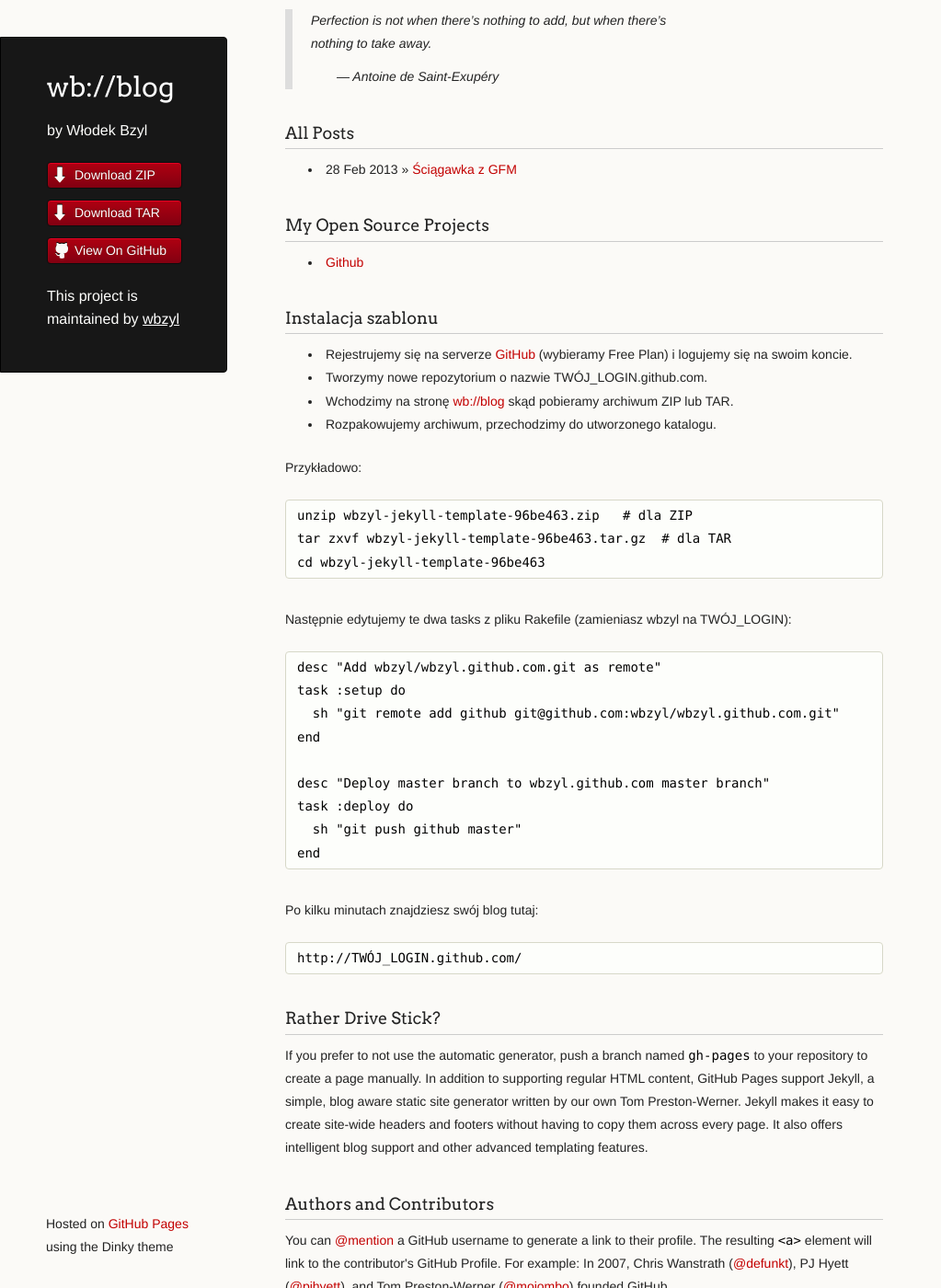
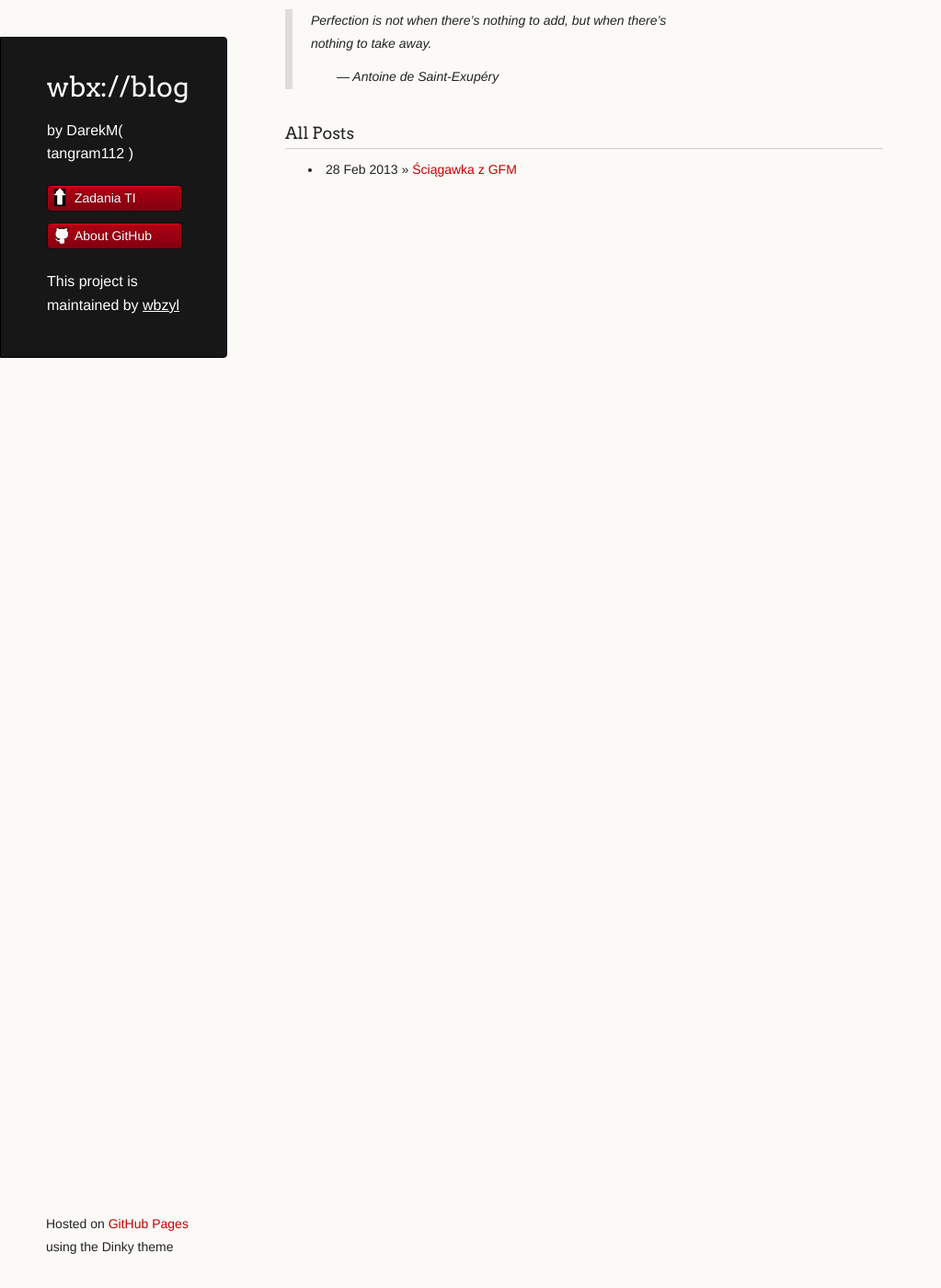
Before and after one commit to tangram112/t112blog, a Jekyll site: the page built from index.html, in a window 1280 px wide and 1400 px high. Shown: the whole window at 92% size, without its empty margins (0-1023 px from the left). Built offline with Jekyll 4.4.1, drawn with Linux system fonts in a browser that asks for light colours; Markdown is read by kramdown in place of the engine named in the settings; some of the changed text lies outside the part shown.

Commit message:
Merge dawnego master z gh-pages v2

```diff
--- a/_config.yml
+++ b/_config.yml
@@ -1,4 +1,4 @@
 markdown: redcarpet
 permalink: ":year/:month/:day/:title/"
 pygments: true
-baseurl:
+baseurl: /t112blog
--- a/_layouts/index.html
+++ b/_layouts/index.html
@@ -3,12 +3,12 @@
   <head>
     <meta charset="utf-8">
     <meta http-equiv="X-UA-Compatible" content="chrome=1">
-    <title>wb://blog</title>
+    <title>T112://blog</title>
 
-    <link rel="stylesheet" href="{{ site.baseurl }}/t112blog/stylesheets/styles.css">
-    <link rel="stylesheet" href="{{ site.baseurl }}/t112blog/stylesheets/pygment_trac.css">
-    <link rel="stylesheet" href="{{ site.baseurl }}/t112blog/stylesheets/blog.css">
-    <script src="{{ site.baseurl }}/t112blog/javascripts/scale.fix.js"></script>
+    <link rel="stylesheet" href="{{ site.baseurl }}/stylesheets/styles.css">
+    <link rel="stylesheet" href="{{ site.baseurl }}/stylesheets/pygment_trac.css">
+    <link rel="stylesheet" href="{{ site.baseurl }}/stylesheets/blog.css">
+    <script src="{{ site.baseurl }}/javascripts/scale.fix.js"></script>
     <meta name="viewport" content="width=device-width, initial-scale=1, user-scalable=no">
     <!--[if lt IE 9]>
     <script src="//html5shiv.googlecode.com/svn/trunk/html5.js"></script>
@@ -18,11 +18,15 @@
     <div class="wrapper">
       <header>
         <h1 class="header">{{ page.title }}</h1>
-        <p class="header">by Włodek Bzyl</p>
+        <p class="header">by DarekM( tangram112 )</p>
         <ul>
+<!--
           <li class="download"><a class="buttons" href="https://github.com/wbzyl/jekyll-template/zipball/dinky-theme">Download ZIP</a></li>
           <li class="download"><a class="buttons" href="https://github.com/wbzyl/jekyll-template/tarball/dinky-theme">Download TAR</a></li>
           <li><a class="buttons github" href="https://github.com/wbzyl/jekyll-template/tree/dinky-theme">View On GitHub</a></li>
+-->
+          <li><a class="buttons-arrow-up" href="http://tangram112.github.com/">Zadania TI</a></li>
+          <li><a class="buttons github" href="https://github.com/">About GitHub</a></li>
         </ul>
         <p class="header">This project is maintained by <a class="header name" href="https://github.com/wbzyl">wbzyl</a></p>
       </header>
@@ -35,7 +39,9 @@
           <p class="source">— Antoine de Saint-Exupéry</p>
         </blockquote>
 
+<!-- dartst Tu jest wstrzykiwana zawartosc pliku index.html z katalogu glownego -->
         {{ content }}
+
       </article>
       <footer>
         <p><small>Hosted on <a href="https://pages.github.com">GitHub Pages</a> using the Dinky theme</small></p>
--- a/index.html
+++ b/index.html
@@ -1,6 +1,6 @@
 ---
 layout: index
-title: "wb://blog"
+title: "wbx://blog"
 ---
 <h3>All Posts</h3>
 <ul class="posts">
@@ -9,6 +9,7 @@ title: "wb://blog"
   {% endfor %}
 </ul>
 
+<!--
 <h3>My Open Source Projects</h3>
 <ul class="posts">
   <li><a href="http://github.com/wbzyl/">Github</a>
@@ -80,3 +81,4 @@ class="user-mention">@mojombo</a>) founded GitHub.</p>
 at <a href="http://help.github.com/pages">http://help.github.com/pages</a>
 or contact <a href="mailto:support@github.com">support@github.com</a>
 and we’ll help you sort it out.</p>
+-->
--- a/stylesheets/styles.css
+++ b/stylesheets/styles.css
@@ -296,6 +296,16 @@ a.buttons {
 	height: 30px;
 }
 
+/* dartst arrow up */
+a.buttons-arrow-up {
+	-webkit-font-smoothing: antialiased;
+	background: url(../images/arrow-up.png) no-repeat;
+	font-weight: normal;
+	text-shadow: rgba(0, 0, 0, 0.4) 0 -1px 0;
+	padding: 2px 2px 2px 22px;
+	height: 30px;
+}
+
 a.github {
 	background: url(../images/octocat-small.png) no-repeat 1px;
 }
```
Also changed, not shown: _layouts/default.html (+5 -5 lines).
